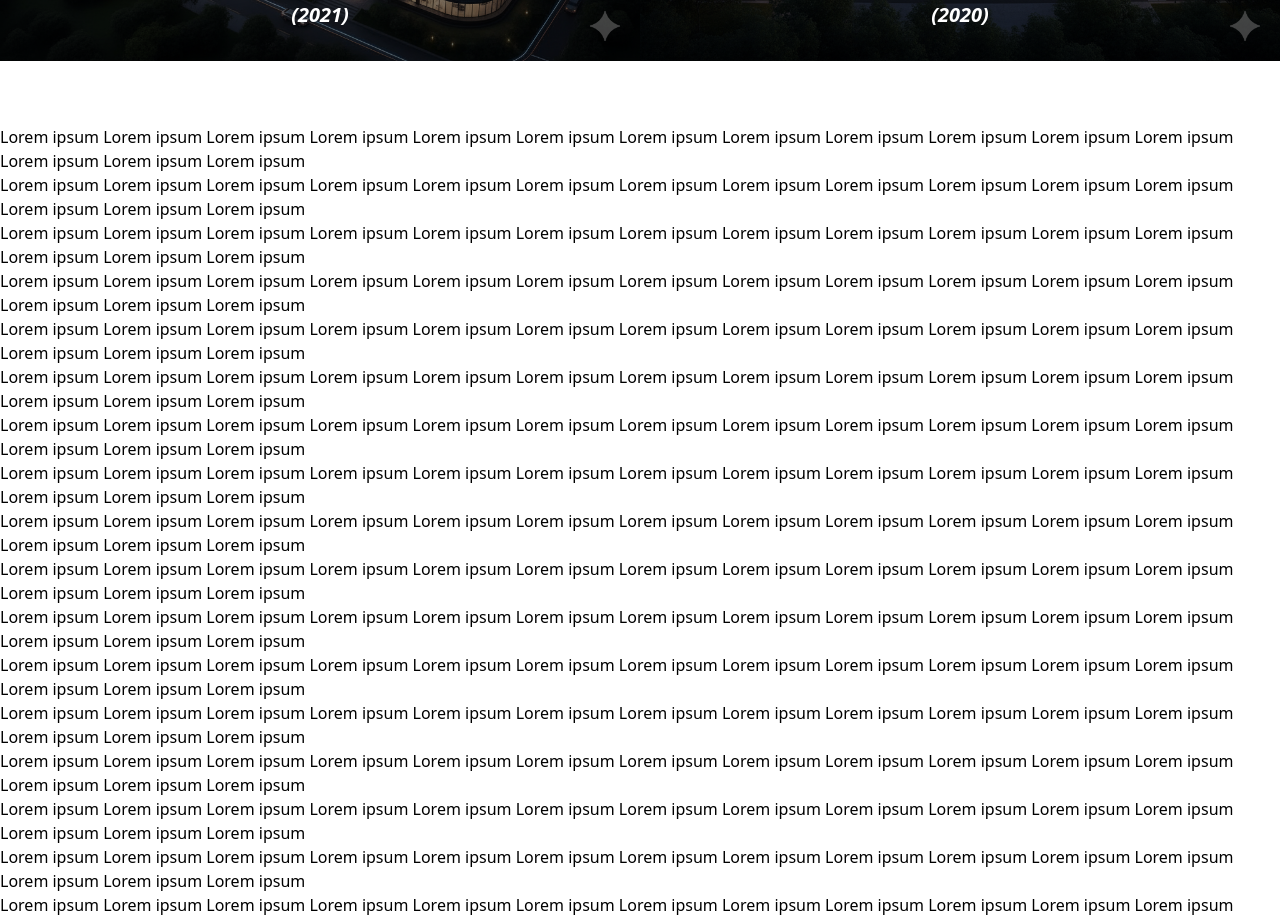
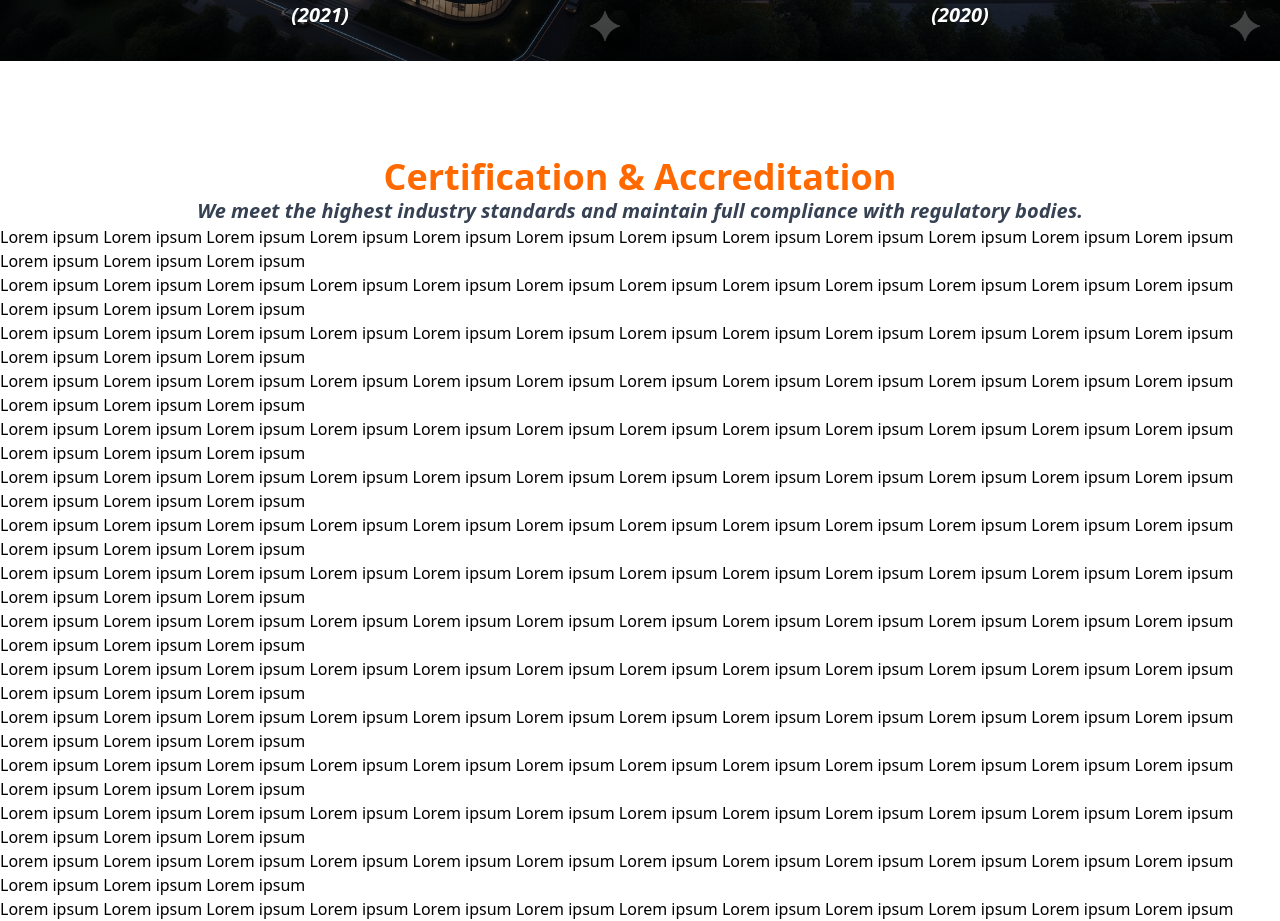
Before and after one commit to khianvictorycalderon/Exponentium-Construction, a React (Vite) app: page / in a window 1280 px wide. Shown: the part 3700-4621 px from the top of the page. Built offline with nearby package versions, Linux system fonts and the light colour scheme.

Commit message:
Added certificate section + heading + subheading

```diff
--- a/src/App.tsx
+++ b/src/App.tsx
@@ -14,6 +14,7 @@ import { ServicesSection } from "./sections/services";
 import { LoremIpsum } from "./sections/lorem";
 import { AboutSection } from "./sections/about";
 import { ProjectSection } from "./sections/projects";
+import { CertificatesSection } from "./sections/certificates";
 
 export default function App() {
 
@@ -65,7 +66,7 @@ export default function App() {
           },
           {
             label: <NavBarButton><><FiCreditCard  size={32} strokeWidth={1.8}/>Certificates</></NavBarButton>,
-            action: () => slideToID(sectionIDs.certificates),
+            action: () => slideToID(sectionIDs.certificates, 100),
             className: NavBarDivClassname
           },
         ]}
@@ -98,6 +99,9 @@ export default function App() {
       <div id={sectionIDs.project} />
       <ProjectSection/>
 
+      <div id={sectionIDs.certificates} />
+      <CertificatesSection/>
+
       {/* Temporary Lorem Ipsum Section */}
       <LoremIpsum/>
 
--- /dev/null
+++ b/src/sections/certificates.tsx
@@ -0,0 +1,14 @@
+import SectionContainer from "../components/section-container"
+
+export const CertificatesSection = () => {
+    return (
+        <section className="pt-8">
+            <SectionContainer className="text-center">
+                <>
+                    <h2 className="text-2xl md:text-3xl lg:text-4xl text-orange-500 font-bold">Certification & Accreditation</h2>
+                    <h3 className="text-base md:text-lg lg:text-xl italic text-gray-700 font-semibold">We meet the highest industry standards and maintain full compliance with regulatory bodies.</h3>
+                </>
+            </SectionContainer>
+        </section>
+    )
+}
```
